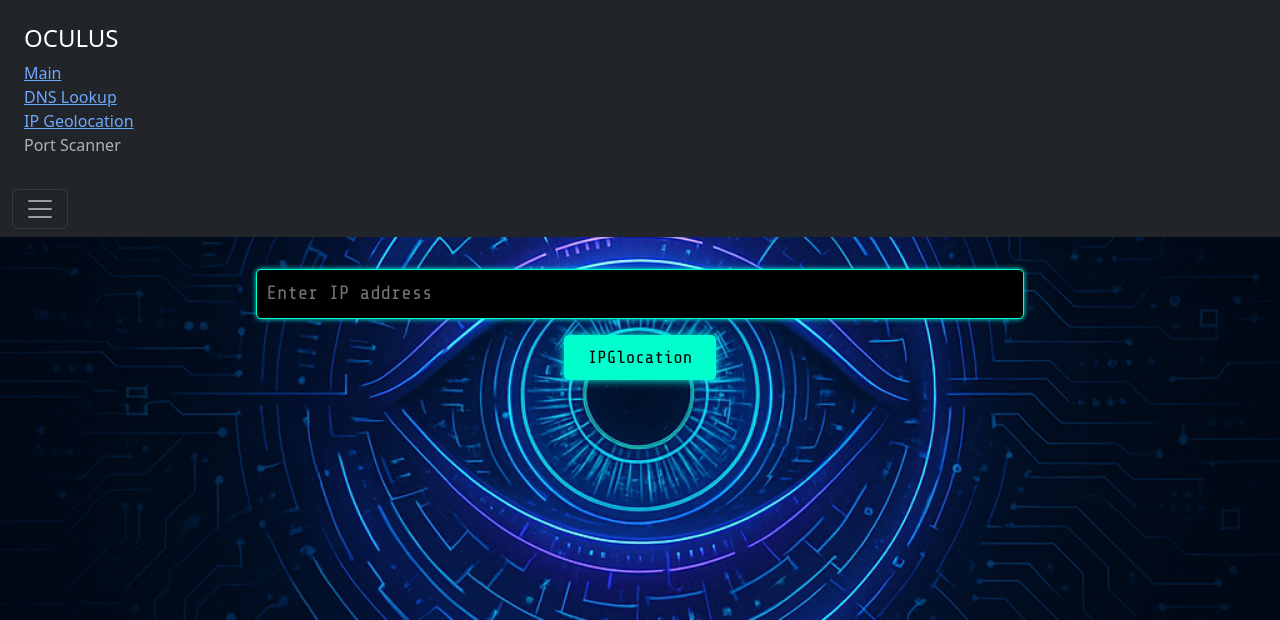
After one commit to Zelnesh/oculus, a Flask app: page /ipg_location in a window 1280 px wide, after a click that opens the changed part. The commit adds this page. Shown: the top 620 px of the page. Run offline with Flask 3, Linux system fonts and the light colour scheme.

Commit message:
Added IP Geolocation

```diff
--- a/app.py
+++ b/app.py
@@ -1,14 +1,16 @@
 from flask import Flask,render_template,request
-from forms import DNSForm
-from fetch import DNSLookup
+from forms import DNSForm,IPGForm
+from fetch import DNSLookup,IPGlocation
 
 app = Flask(__name__)
 app.config['SECRET_KEY'] = 'cyberpunk-key'
 
+# Main page
 @app.route('/')
 def main():
     return render_template('main.html')
 
+# DNS Lookup page
 @app.route('/dns_lookup', methods = ['GET', 'POST'])
 def dns_lookup():
     form = DNSForm()
@@ -21,5 +23,18 @@ def dns_lookup():
         return render_template('dns_lookup_result.html', data=result)
     return render_template('dns_lookup.html', form=form)
 
+# IP Geolocation page
+@app.route('/ipg_location', methods = ['GET', 'POST'])
+def ipg_location():
+    form = IPGForm()
+    result = None
+
+    if form.validate_on_submit():
+        ip = form.ip_address.data
+        ip_record = IPGlocation(ip)
+        result = ip_record.fetch_info()
+        return render_template('ip_geolocation_result.html', data=result)
+    return render_template('ip_geolocation.html', form=form)
+
 if __name__ == '__main__':
     app.run(debug=True)
--- a/forms.py
+++ b/forms.py
@@ -2,6 +2,12 @@ from flask_wtf import FlaskForm
 from wtforms import StringField, SubmitField
 from wtforms.validators import DataRequired, IPAddress
 
+# Form for the DNS Lookup
 class DNSForm(FlaskForm):
     dns_name = StringField('DNS Name', validators=[DataRequired()], render_kw={"placeholder": "Enter DNS Name"})
     submit = SubmitField('Lookup')
+
+# Form for the IP geo location
+class IPGForm(FlaskForm):
+    ip_address = StringField('IP Address', validators=[DataRequired()], render_kw={"placeholder": "Enter IP address"})
+    submit = SubmitField('IPGlocation')
--- a/templates/base.html
+++ b/templates/base.html
@@ -17,7 +17,7 @@
     <h5 class="text-body-emphasis h4">OCULUS</h5>
     <span class="text-body-secondary"><a href="{{ url_for('main') }}">Main</a></span><br>
     <span class="text-body-secondary"><a href="{{ url_for('dns_lookup') }}">DNS Lookup</a></span><br>
-    <span class="text-body-secondary">IP Geo Location</a></span><br>
+    <span class="text-body-secondary"><a href="{{ url_for('ipg_location') }}">IP Geolocation</a></span><br>
     <span class="text-body-secondary">Port Scanner</a></span><br>
     </div>
   </div>
--- /dev/null
+++ b/templates/ip_geolocation.html
@@ -0,0 +1,20 @@
+{%extends "base.html"%}
+{%block title%}IP Geolocation{%endblock%}
+{%block content%}
+  <form method="POST" class="cyber-form">
+    {{ form.hidden_tag()}}
+    <div>
+      {{ form.ip_address(class="cyber-input") }}
+    </div>
+    <div>
+      {{ form.submit(class="cyber-button") }}
+    </div>
+  </form>
+{%endblock%}
+
+
+
+
+
+
+s
```
Also changed, not shown: fetch.py (+11 -0 lines), templates/ip_geolocation_result.html (added, +27 -0 lines).
